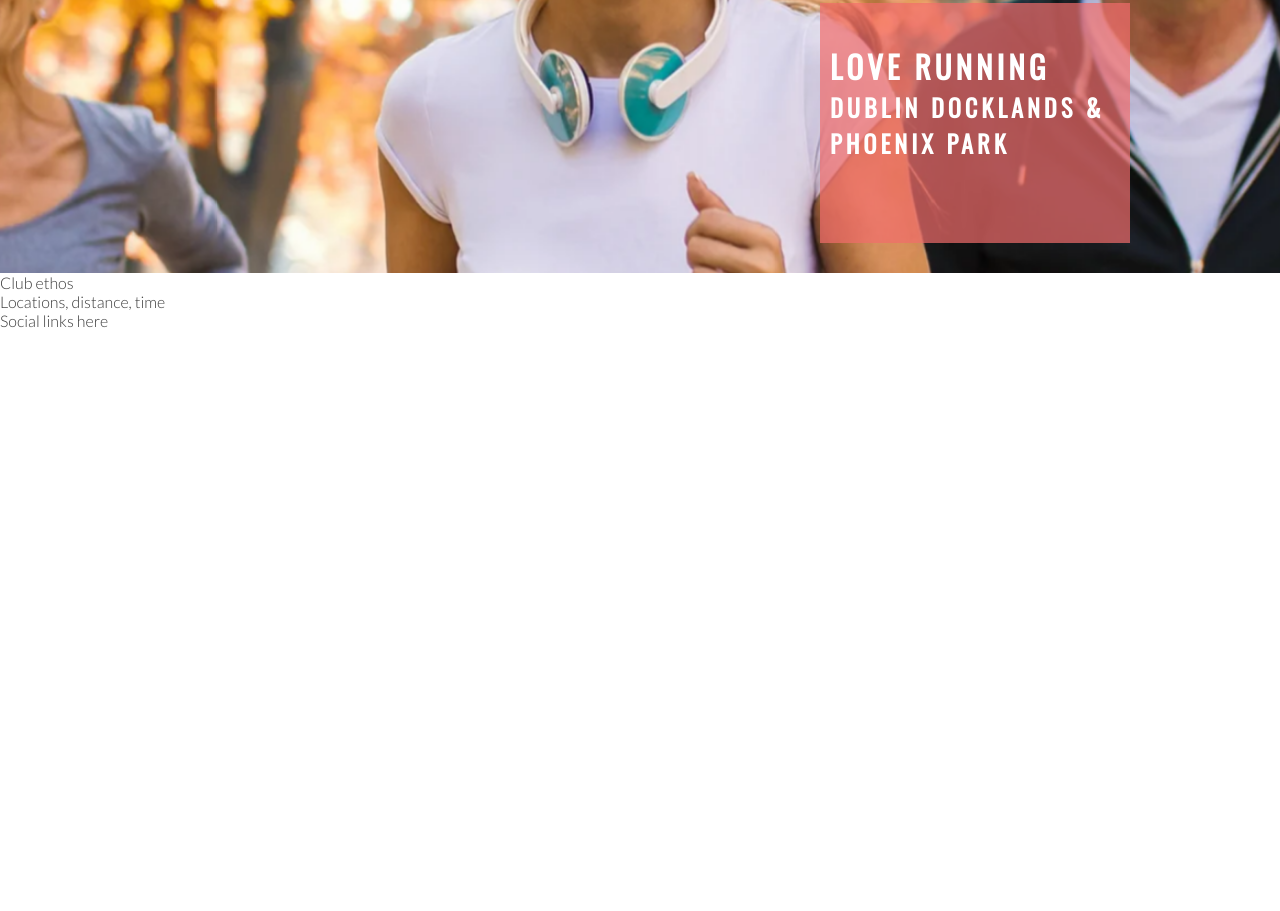
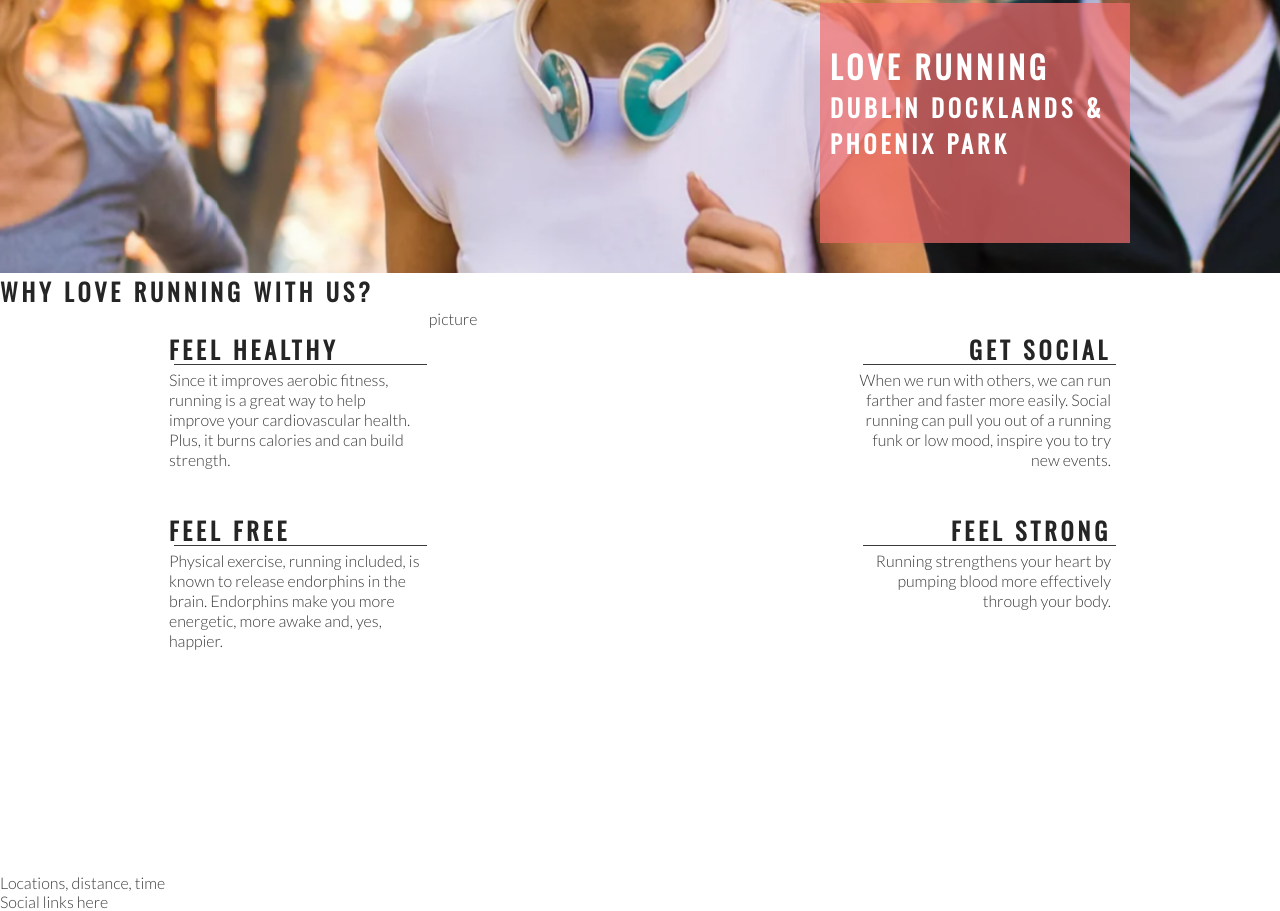
Before and after one commit to ndsurgenor/love-running, a plain HTML site: page index.html in a window 1280 px wide. Shown: the part 402-1313 px from the top of the page. Before the commit the page ends 800 px from the top, so only its background shows below. Drawn offline with nearby package versions, Linux system fonts and the light colour scheme.

Commit message:
Add club ethos text and style

```diff
--- a/assets/css/style.css
+++ b/assets/css/style.css
@@ -24,6 +24,7 @@ h1, h2 {
 #logo {
     float: left;
     font-size: 280%;
+    margin-left: 30px;
 }
 
 /* nav links */
@@ -33,7 +34,8 @@ h1, h2 {
     letter-spacing: 4px;
 }
 
-#menu, #logo {
+#menu,
+#logo {
     line-height: 75px;
 }
 
@@ -65,7 +67,8 @@ h1, h2 {
     position: relative;
 }
 
-#cover-text, #cover-text h2 {
+#cover-text,
+#cover-text h2 {
     color: #fff;
 }
 
@@ -82,10 +85,11 @@ h1, h2 {
 
 /* creates the level of zoom for hero image */
 @keyframes hero-zoom {
-    from{
+    from {
         transform: scale(1);
     }
-    to{
+
+    to {
         transform: scale(1.1);
     }
 }
@@ -109,3 +113,56 @@ h1, h2 {
 
     position: absolute;
 }
+
+/* club ethos */
+
+#club-ethos {
+    height: 600px;
+}
+
+#left-about {
+    padding-top: 30px;
+    width: 33%;
+    float: left;
+}
+
+#right-about {
+    padding-top: 30px;
+    width: 33%;
+    float: right;
+}
+
+#center-about {
+    width: 33%;
+    margin: 0 auto;
+}
+
+hr {
+    border-top: 1px solid #3a3a3a;
+    width: 100%;
+    margin: 5px;
+}
+
+.left-about-heading {
+    width: 60%;
+    float: right;
+    line-height: 20px;
+    clear: both;
+    margin-bottom: 50px
+}
+
+.right-about-heading {
+    width: 60%;
+    float: left;
+    line-height: 20px;
+    clear: both;
+    margin-bottom: 50px
+}
+
+.right-about-heading h2 {
+    text-align: right;
+}
+
+.right-about-heading p {
+    text-align: right;
+}
--- a/index.html
+++ b/index.html
@@ -32,8 +32,45 @@
             <h3>Dublin Docklands & Phoenix Park</h3>
         </div>
     </section>
-    <section>
-        Club ethos
+    <section id="club-ethos">
+        <h1>Why Love Running With Us?</h1>
+        <div id="left-about">
+            <div class="left-about-heading">
+                <h2>Feel Healthy</h2>
+                <hr>
+                <p>
+                    Since it improves aerobic fitness, running is a great way to help improve your cardiovascular
+                    health.
+                    Plus, it burns calories and can build strength.
+                </p>
+            </div>
+            <div class="left-about-heading">
+                <h2>Feel Free</h2>
+                <hr>
+                <p>
+                    Physical exercise, running included, is known to release endorphins in the brain. Endorphins make
+                    you more energetic, more awake and, yes, happier.
+                </p>
+            </div>
+        </div>
+        <div id="right-about">
+            <div class="right-about-heading">
+                <h2>Get Social</h2>
+                <hr>
+                <p>
+                    When we run with others, we can run farther and faster more easily. Social running can pull you out
+                    of a running funk or low mood, inspire you to try new events.
+                </p>
+            </div>
+            <div class="right-about-heading">
+                <h2>Feel Strong</h2>
+                <hr>
+                <p>
+                    Running strengthens your heart by pumping blood more effectively through your body.
+                </p>
+            </div>
+        </div>
+        <div id="center-about">picture</div>
     </section>
     <section>
         Locations, distance, time
```
